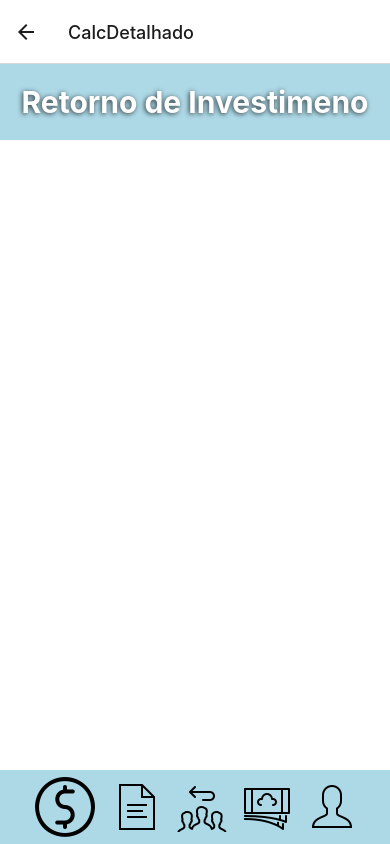
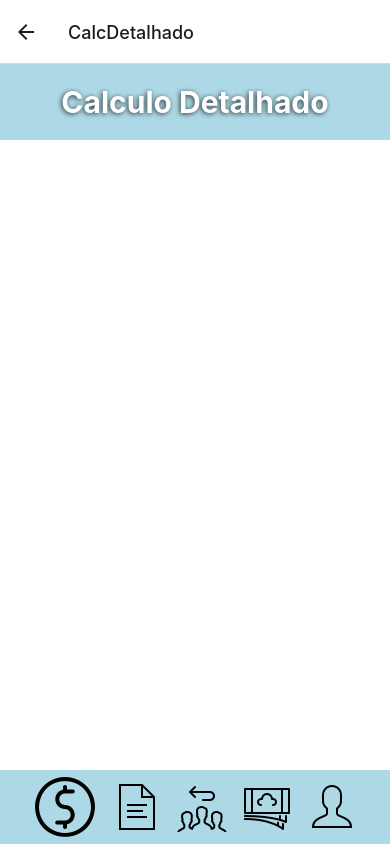
Before and after one commit to ICEI-PUC-Minas-PMV-ADS/ads-2024-1-e3-proj-mov-t8-pmv-ads-2024-1-e3-proj-printpro-wizard, a React Native app in the folder print-pro/: screen /CalcDetalhado in a window 390 px wide. Built offline with nearby package versions, Linux system fonts and the light colour scheme.

Commit message:
pagina retorno

```diff
--- a/print-pro/App.js
+++ b/print-pro/App.js
@@ -16,6 +16,7 @@ export default function App() {
       <Stack.Navigator>
         <Stack.Screen name="Resultados" component={Resultados} />
         <Stack.Screen name="CalcDetalhado" component={CalcDetalhado} />
+        <Stack.Screen name="PagRetorno" component={PagRetorno} />
 
       </Stack.Navigator>
       <Footer />
--- a/print-pro/package.json
+++ b/print-pro/package.json
@@ -13,7 +13,10 @@
     "expo": "^49.0.23",
     "expo-status-bar": "~1.11.1",
     "react": "18.2.0",
-    "react-native": "0.73.6"
+    "react-native": "0.73.6",
+    "react-native-web": "~0.19.6",
+    "react-dom": "18.2.0",
+    "@expo/webpack-config": "^19.0.0"
   },
   "devDependencies": {
     "@babel/core": "^7.20.0"
--- a/print-pro/src/pages/CalcDetalhado.js
+++ b/print-pro/src/pages/CalcDetalhado.js
@@ -4,7 +4,7 @@ import { View, Text, StyleSheet } from 'react-native';
 const  CalcDetalhado = () => {
   return (
     <View style={styles.container}>
-      <Text style={styles.text}>Retorno de Investimeno</Text>
+      <Text style={styles.text}>Calculo Detalhado</Text>
     </View>
 
   );
--- a/print-pro/src/pages/Footer/index.js
+++ b/print-pro/src/pages/Footer/index.js
@@ -20,7 +20,7 @@ export default function Footer(props) {
     };
 
     const goToInvestmentReturnPage = () => {
-
+        navigation.navigate('PagRetorno')
     };
 
     const goToProfilePage = () => {
```
Also changed, not shown: 1 other file (tests, documents, lock files or other folders).
